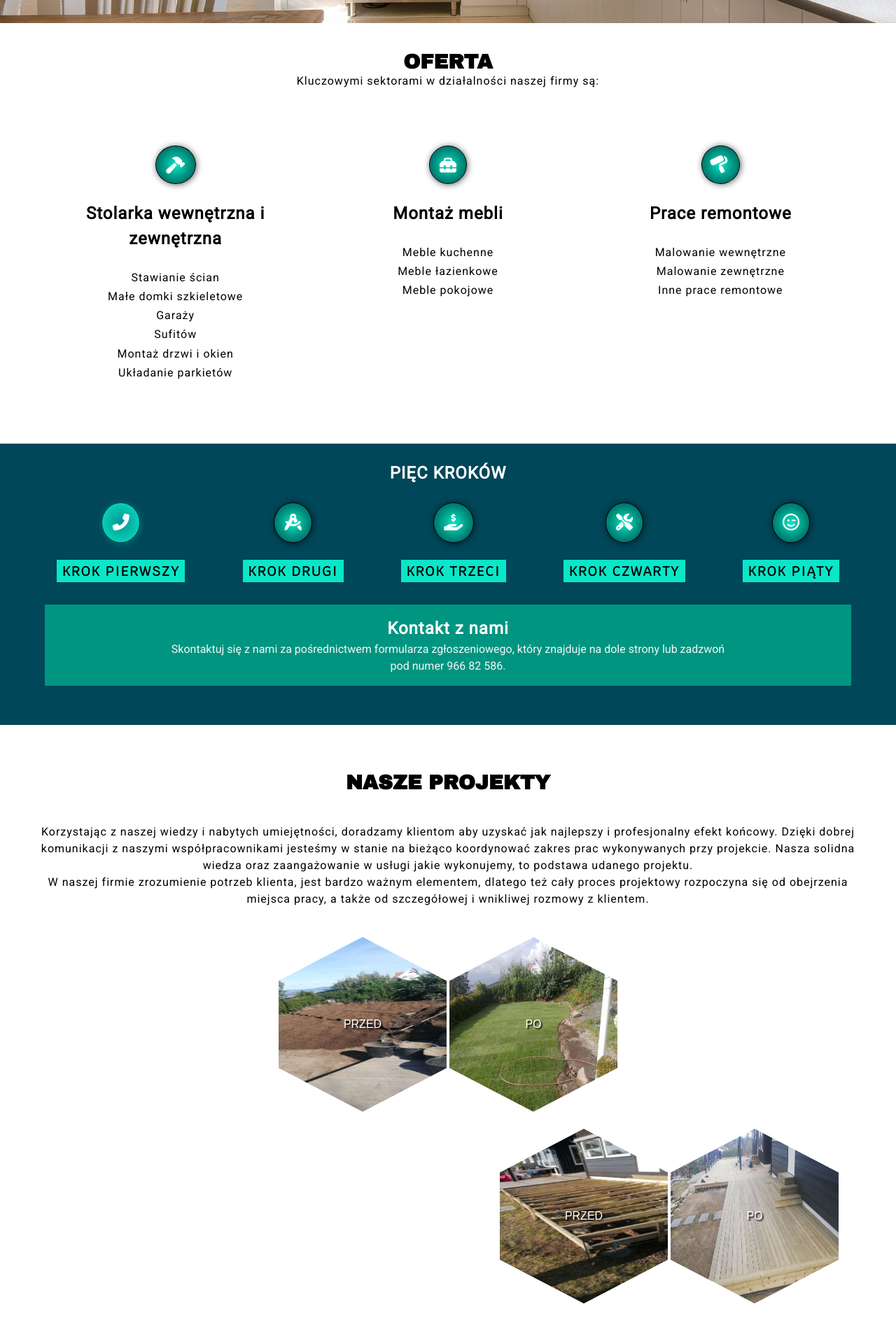
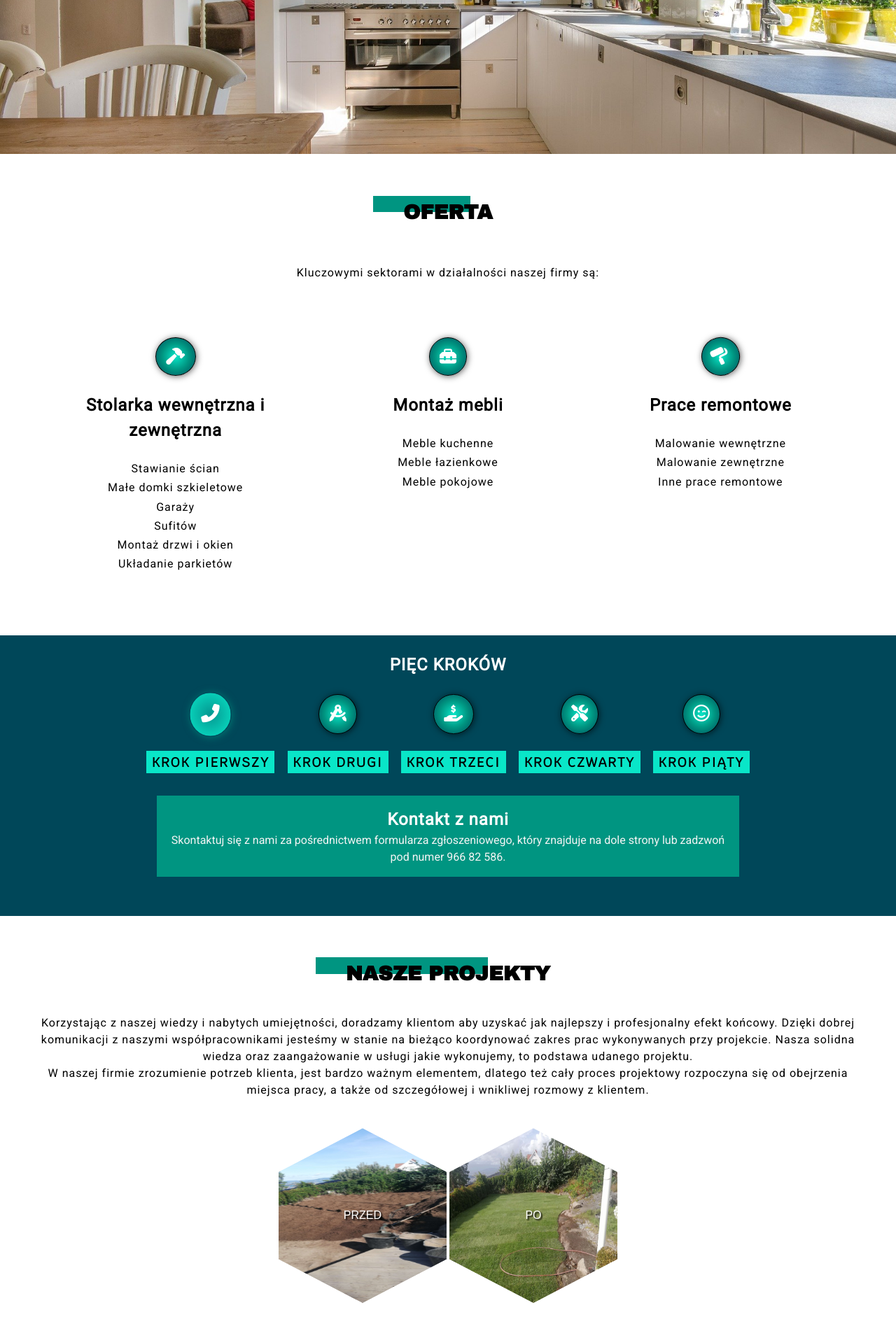
Before and after one commit to R3M3KPOL/PROFF, a PHP site: page / in a window 1280 px wide. Shown: the part 1800-3685 px from the top of the page at 70% size. Run offline with PHP 8.4, Linux system fonts and the light colour scheme; some libraries are stand-ins or nearby versions.

Commit message:
add js, edit code etc.

```diff
--- a/css/style.css
+++ b/css/style.css
@@ -7,15 +7,22 @@
   list-style: none;
 }
 
-.wrapper-coponents {
-  margin: 0 auto;
-  width: 100%;
-  max-width: 1200px;
-}
-
 .wrapper-style {
+  display: -webkit-box;
+  display: -ms-flexbox;
+  display: flex;
+  -webkit-box-orient: vertical;
+  -webkit-box-direction: normal;
+      -ms-flex-direction: column;
+          flex-direction: column;
   padding: 2em;
   margin: 0 auto;
+  -webkit-box-pack: center;
+      -ms-flex-pack: center;
+          justify-content: center;
+  -webkit-box-align: center;
+      -ms-flex-align: center;
+          align-items: center;
 }
 
 .title-heading {
@@ -24,6 +31,21 @@
   text-align: center;
   text-transform: uppercase;
   padding: 1.5em;
+  margin: auto;
+  position: relative;
+  z-index: 2;
+}
+
+.title-heading::before {
+  content: "";
+  display: block;
+  width: 65%;
+  height: 20%;
+  position: absolute;
+  left: 0;
+  top: 30%;
+  background-color: #009581;
+  z-index: -1;
 }
 
 .tekst-box {
@@ -56,6 +78,16 @@
   padding: 1em 2em;
 }
 
+.fade-in {
+  opacity: 0;
+  -webkit-transition: opacity 0.2s ease-in;
+  transition: opacity 0.2s ease-in;
+}
+
+.fade-in.appear {
+  opacity: 1;
+}
+
 .burger-btn {
   position: fixed;
   background: transparent;
@@ -316,15 +355,6 @@
 }
 
 .middle {
-  display: -webkit-box;
-  display: -ms-flexbox;
-  display: flex;
-  -webkit-box-orient: vertical;
-  -webkit-box-direction: normal;
-      -ms-flex-direction: column;
-          flex-direction: column;
-  -ms-flex-pack: distribute;
-      justify-content: space-around;
   -webkit-box-align: center;
       -ms-flex-align: center;
           align-items: center;
@@ -365,6 +395,7 @@
       justify-content: space-around;
   text-align: center;
   width: 100%;
+  max-width: 1600px;
   padding: 2em;
 }
 
@@ -399,31 +430,9 @@
           box-shadow: 1px 1px 10px rgba(0, 149, 129, 0.61);
 }
 
-.bgc-overlay {
+.steps {
   display: none;
-  -webkit-box-pack: center;
-      -ms-flex-pack: center;
-          justify-content: center;
   background-color: #004759;
-}
-
-.steps {
-  display: -webkit-box;
-  display: -ms-flexbox;
-  display: flex;
-  -webkit-box-orient: vertical;
-  -webkit-box-direction: normal;
-      -ms-flex-direction: column;
-          flex-direction: column;
-  -webkit-box-pack: center;
-      -ms-flex-pack: center;
-          justify-content: center;
-  -webkit-box-align: center;
-      -ms-flex-align: center;
-          align-items: center;
-  width: 100%;
-  max-width: 1200px;
-  margin: 0 auto;
   color: white;
 }
 
@@ -487,6 +496,12 @@
   border: 1px solid #004759;
   -webkit-box-shadow: 1px 1px 10px rgba(0, 149, 129, 0.6);
           box-shadow: 1px 1px 10px rgba(0, 149, 129, 0.6);
+  -webkit-transition: -webkit-transform 0.3s ease-in-out;
+  transition: -webkit-transform 0.3s ease-in-out;
+  transition: transform 0.3s ease-in-out;
+  transition: transform 0.3s ease-in-out, -webkit-transform 0.3s ease-in-out;
+  -webkit-transform: scale(1.1);
+          transform: scale(1.1);
 }
 
 .steps__timeline-icon .fas,
@@ -606,14 +621,7 @@
   display: flex;
   -ms-flex-wrap: wrap;
       flex-wrap: wrap;
-  -webkit-box-pack: center;
-      -ms-flex-pack: center;
-          justify-content: center;
-  -webkit-box-align: center;
-      -ms-flex-align: center;
-          align-items: center;
   max-width: 1200px;
-  height: auto;
   margin: 0 auto;
   padding: 20px;
   overflow: hidden;
@@ -885,7 +897,7 @@
 }
 
 @media (min-width: 520px) {
-  .bgc-overlay {
+  .steps {
     display: -webkit-box;
     display: -ms-flexbox;
     display: flex;
@@ -975,15 +989,8 @@
     height: calc(125px * 2);
     max-width: calc(600px / 2.5);
   }
-  .gallery__serv:nth-of-type(3), .gallery__serv:nth-of-type(5) {
-    -webkit-box-pack: start;
-        -ms-flex-pack: start;
-            justify-content: flex-start;
-  }
-  .gallery__serv:nth-of-type(2), .gallery__serv:nth-of-type(4) {
-    -webkit-box-pack: end;
-        -ms-flex-pack: end;
-            justify-content: flex-end;
+  .contact__form-textarea {
+    min-width: 400px;
   }
 }
 /*# sourceMappingURL=style.css.map */
--- a/index.html
+++ b/index.html
@@ -23,6 +23,7 @@
         <i class="fas fa-bars burger-btn__tools"></i>
     </button>
     <header class="header">
+        <div class="header__container">
             <div class="header__logo logo-left">
                 <div class="header__img"></div>
                 <span class="header__title">PROFF</span>
@@ -31,10 +32,13 @@
                 <ul class="header__main-menu">
                     <li class="header__list"><a href="#top" class="header__item header__item--border">O nas</a></li>
                     <li class="header__list"><a href="#middle" class="header__item header__item--border">Oferta</a></li>
-                <li class="header__list"><a href="#bottom" class="header__item header__item--border">Galeria</a></li>
-                <li class="header__list header__list--border"><a href="#contact" class="header__item">Kontakt</a></li>
+                    <li class="header__list"><a href="#bottom" class="header__item header__item--border">Galeria</a>
+                    </li>
+                    <li class="header__list header__list--border"><a href="#contact" class="header__item">Kontakt</a>
+                    </li>
                 </ul>
             </nav>
+        </div>
     </header>
 
 
@@ -57,7 +61,7 @@
 
         <section id="top" class="top  wrapper-style">
             <h2 class="top__title title-heading">O nas</h2>
-            <div class="top__about">
+            <div class="top__about fade-in">
                 <div class="top__box-img"><img src="img/photo/inne/IMG_20190608_205825 MINI.jpg" alt=""
                         class="top__img"></div>
                 <div class="top__text tekst-box">
@@ -81,12 +85,12 @@
         </section>
         <div class="first-img"></div>
         <section id="middle" class="middle wrapper-style">
+            <h2 class="middle__title  title-heading">Oferta</h2>
             <div class="middle__about-text">
-                <h2 class="middle__title">Oferta</h2>
-                <p class="middle__text tekst-box">Kluczowymi sektorami w działalności naszej firmy są:
+                <p class="middle__text tekst-box fade-in">Kluczowymi sektorami w działalności naszej firmy są:
                 </p>
             </div>
-            <div class="middle__container">
+            <div class="middle__container fade-in">
                 <div class="middle__box">
                     <i class="fas fa-hammer middle__hammer"></i>
                     <h2 class="middle__subtitle sub-title"> Stolarka wewnętrzna i zewnętrzna
@@ -98,7 +102,7 @@
                     <li class="middle__list tekst-box">Montaż drzwi i okien</li>
                     <li class="middle__list tekst-box">Układanie parkietów</li>
                 </div>
-                <div class="middle__box">
+                <div class="middle__box ">
                     <i class="fas fa-toolbox  middle__toolbox"></i>
                     <h2 class="middle__subtitle sub-title">Montaż mebli
                     </h2>
@@ -116,32 +120,37 @@
             </div>
         </section>
 
-        <div class="bgc-overlay wrapper-style">
-            <section class="steps">
+        <section class="steps  wrapper-style">
+            <div class="bgc-overlay">
                 <div class="steps__title">
                     <h2 class="steps__text  sub-title">Pięc kroków</h2>
                 </div>
                 <div class="steps__timeline">
                     <div class="steps__container-heading">
-                        <div data-tab-target="#one" class="steps__heading">
-                            <a href="#0" class="steps__timeline-icon steps__timeline-icon--active"><i
+                        <div class="steps__heading">
+                            <a href="#0" data-tab-target="#one"
+                                class="steps__timeline-icon steps__timeline-icon--active"><i
                                     class="fas fa-phone-alt"></i></a>
                             <h3 class="steps__subtitle ">Krok pierwszy</h3>
                         </div>
-                        <div data-tab-target="#two" class="steps__heading">
-                            <a href="#0" class="steps__timeline-icon"><i class="fas fa-drafting-compass"></i></a>
+                        <div class="steps__heading">
+                            <a href="#0" data-tab-target="#two" class="steps__timeline-icon"><i
+                                    class="fas fa-drafting-compass"></i></a>
                             <h3 class="steps__subtitle">Krok drugi</h3>
                         </div>
-                        <div data-tab-target="#three" class="steps__heading">
-                            <a href="#0" class="steps__timeline-icon"><i class=" fas fa-hand-holding-usd"></i></a>
+                        <div class="steps__heading">
+                            <a href="#0" data-tab-target="#three" class="steps__timeline-icon"><i
+                                    class=" fas fa-hand-holding-usd"></i></a>
                             <h3 class="steps__subtitle">Krok trzeci</h3>
                         </div>
-                        <div data-tab-target="#four" class="steps__heading">
-                            <a href="#0" class="steps__timeline-icon"><i class="fas fa-tools"></i></a>
+                        <div class="steps__heading">
+                            <a href="#0" data-tab-target="#four" class="steps__timeline-icon"><i
+                                    class="fas fa-tools"></i></a>
                             <h3 class="steps__subtitle">Krok czwarty</h3>
                         </div>
-                        <div data-tab-target="#five" class="steps__heading">
-                            <a href="#0" class="steps__timeline-icon"><i class="far fa-smile-wink"></i></a>
+                        <div class="steps__heading">
+                            <a href="#0" data-tab-target="#five" class="steps__timeline-icon"><i
+                                    class="far fa-smile-wink"></i></a>
                             <h3 class="steps__subtitle">Krok piąty</h3>
                         </div>
                     </div>
@@ -193,11 +202,11 @@
                 </div>
 
 
+            </div>
         </section>
-        </div>
         <section id="bottom" class="bottom wrapper-style">
+            <h2 class="bottom__title title-heading">Nasze projekty</h2>
             <div class="bottom__about-text">
-                <h2 class="bottom__title title-heading">Nasze projekty</h2>
                 <p class="bottom__text-first tekst-box">Korzystając z naszej wiedzy i nabytych umiejętności, doradzamy
                     klientom aby
                     uzyskać jak
@@ -278,7 +287,7 @@
             <h2 class="contact__heading title-heading">Skontaktuj się z nami</h2>
 
             <div class="contact__wrapper">
-                <div class="contact__box">
+                <div class="contact__box fade-in">
                     <h3 class="contact__lefttitle sub-title">Porozmawiajmy o Twoim projekcie</h3>
                     <div class="contact__information">
                         <p class="contact__paragraf tekst-box">W przypadku zainteresowania naszą ofertą z
@@ -310,7 +319,7 @@
     </main>
 
     <footer class="footer wrapper-style">
-        <div class="footer__container">
+        <div class="footer__container ">
             <div class="footer__log logo-left">
                 <div class="footer__img header__img"></div>
                 <span class="footer__title header__title">PROFF</span>
--- a/js/main.js
+++ b/js/main.js
@@ -26,10 +26,11 @@
 
 
 
+
+
 const observer = new IntersectionObserver(function(entries )
 {
 entries.forEach(entry =>{
-// console.log(entry.target);
 if(!entry.isIntersecting) {
     mainMenu.classList.add('header--activeBgc')
 } else {
@@ -41,23 +42,55 @@
 observer.observe(bgcContainerVideo)
 
 
+
+stepsBtn.forEach(tab =>{
+tab.addEventListener('click', () => {
+    const target = document.querySelector(tab.dataset.tabTarget);
+    tabContents.forEach(tabContent =>{
+        tabContent.classList.remove('steps__word--active')
+    })
+stepsBtn.forEach(tab =>{
+    tab.classList.remove('steps__timeline-icon--active')
+})
+tab.classList.add('steps__timeline-icon--active')
+    target.classList.add('steps__word--active')
+
+})
+
+})
+
+
+const appearOptions = {
+    threshold: 1,
+    rootMargin: "100px 0px 0px 0px"
+};
+const faders = document.querySelectorAll('.fade-in')
+
+
+const appearOnScroll = new IntersectionObserver (function (entries, appearOnScroll)
+ {
+entries.forEach(entry => {
+if (! entry.isIntersecting){
+    return;
+}else {
+    entry.target.classList.add('appear')
+    appearOnScroll.unobserve(entry.target);
+}
+})
+}, appearOptions)
+
+faders.forEach(fader => {
+    appearOnScroll.observe(fader);
+});
+
+
+
+
 const handleCurrentYear = () => {
     const year = (new Date).getFullYear();
     footerYear.innerText = year ;
 }
 handleCurrentYear();
-
-
-
-
-
-
-
-
-
-
-
-
 
 
 
@@ -114,22 +147,6 @@
 // window.addEventListener('scroll', HandleObserver )
 
 
-stepsBtn.forEach(tab =>{
-tab.addEventListener('click', () => {
-    const target = document.querySelector(tab.dataset.tabTarget);
-    tabContents.forEach(tabContent =>{
-        tabContent.classList.remove('steps__word--active')
-    })
-    target.classList.add('steps__word--active')
-// if (target == 'steps__word--active') {
-//     console.log(`hello`);
-
-// }
-
-})
-
-})
-
 
 // stepsBtn.forEach((element) => {
 //   element.addEventListener('click', (e) => {
--- a/sass/_components.scss
+++ b/sass/_components.scss
@@ -1,17 +1,33 @@
-.wrapper-coponents {
-    margin: 0 auto;
-    width: 100%;
-    max-width: 1200px;
-}
+
 
 .wrapper-style {
+    display: flex;
+    flex-direction: column;
     padding: 2em;
     margin: 0 auto;
+    justify-content: center;
+    align-items: center;
 }
 
 .title-heading {
     @include cinzel;
     padding: 1.5em;
+    margin: auto;
+    position: relative;
+    z-index: 2;
+
+    &::before {
+        content: "";
+        display: block;
+        width: 65%;
+        height: 20%;
+        position: absolute;
+        left: 0;
+        top: 30%;
+        background-color: #009581;
+        z-index: -1;
+
+    }
 }
 
 .tekst-box {
@@ -29,3 +45,12 @@
     align-items: center;
     padding: 1em 2em;
 }
+
+.fade-in {
+    opacity: 0;
+    transition: opacity 0.2s ease-in;
+}
+
+.fade-in.appear {
+    opacity: 1;
+}
--- a/sass/_mixins.scss
+++ b/sass/_mixins.scss
@@ -34,7 +34,7 @@
 
 @mixin HeroImg ($bgcImg) {
     background-image: url($bgcImg);
-    height: 40vh;
+    height: 400px;
     background-repeat: no-repeat;
     background-size: cover;
     background-attachment: fixed;
@@ -45,7 +45,7 @@
 @mixin ContactForm {
     margin-bottom: 2em;
     padding: 0.5em 1em;
-    border:none;
+    border: none;
     border-radius: 5px;
-    font-size: 1.2rem;
+    font-size: 1rem;
 }
--- a/sass/style.scss
+++ b/sass/style.scss
@@ -258,9 +264,6 @@
 
 
 .middle {
-    display: flex;
-    flex-direction: column;
-    justify-content: space-around;
     align-items: center;
 
     &__about-text {
@@ -289,6 +292,7 @@
         justify-content: space-around;
         text-align: center;
         width: 100%;
+        max-width: 1600px;
         padding: 2em;
 
 
@@ -315,24 +319,9 @@
     }
 }
 
-
-
-.bgc-overlay {
+.steps {
     display: none;
-    justify-content: center;
     background-color: #004759;
-
-
-}
-
-.steps {
-    display: flex;
-    flex-direction: column;
-    justify-content: center;
-    align-items: center;
-    width: 100%;
-    max-width: 1200px;
-    margin: 0 auto;
     color: white;
 
     &__text {
@@ -365,10 +354,13 @@
         @include FontsIcon;
         margin: 1em;
 
+
         &--active {
             background-image: radial-gradient(rgba(9, 230, 200, 0.5), rgba(9, 230, 200, 0.75), #09e6c8);
             border: 1px solid #004759;
             box-shadow: 1px 1px 10px rgba(0, 149, 129, 0.60);
+            transition: transform 0.3s ease-in-out;
+            transform: scale(1.1);
         }
 
         .fas,
@@ -464,10 +456,9 @@
 .gallery {
     display: flex;
     flex-wrap: wrap;
-    justify-content: center;
-    align-items: center;
+
     max-width: 1200px;
-    height: auto;
+
     margin: 0 auto;
     padding: 20px;
     overflow: hidden;
@@ -696,7 +689,7 @@
 @media (min-width:520px) {
 
 
-    .bgc-overlay {
+    .steps {
         display: flex;
     }
 
@@ -800,18 +796,22 @@
             max-width: calc(600px / 2.5);
         }
 
-        &__serv {
+        // &__serv {
 
-            &:nth-of-type(3),
-            &:nth-of-type(5) {
-                justify-content: flex-start;
-            }
+        //     &:nth-of-type(3),
+        //     &:nth-of-type(5) {
+        //         justify-content: flex-start;
+        //     }
 
-            &:nth-of-type(2),
-            &:nth-of-type(4) {
-                justify-content: flex-end;
-            }
-        }
+        //     &:nth-of-type(2),
+        //     &:nth-of-type(4) {
+        //         justify-content: flex-end;
+        //     }
+        // }
+    }
+
+    .contact__form-textarea {
+        min-width: 400px;
     }
 
 }
```
Also changed, not shown: other parts of css/style.css (+34 -21 lines), other parts of sass/style.scss (+20 -9 lines), 1 other file. Lines whose indentation alone changed are shown as unchanged.
